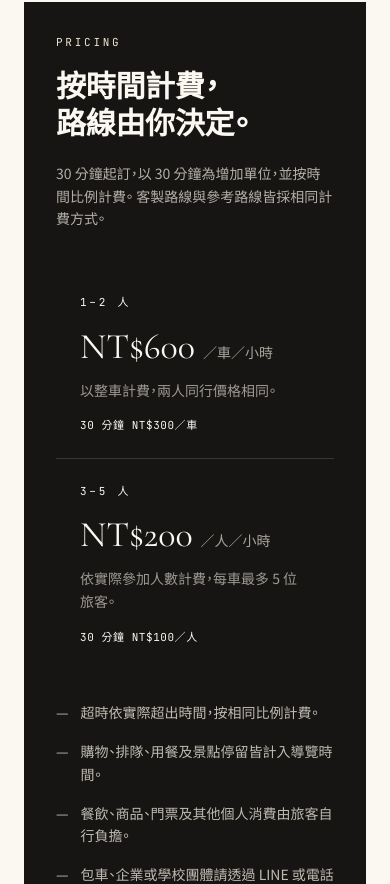
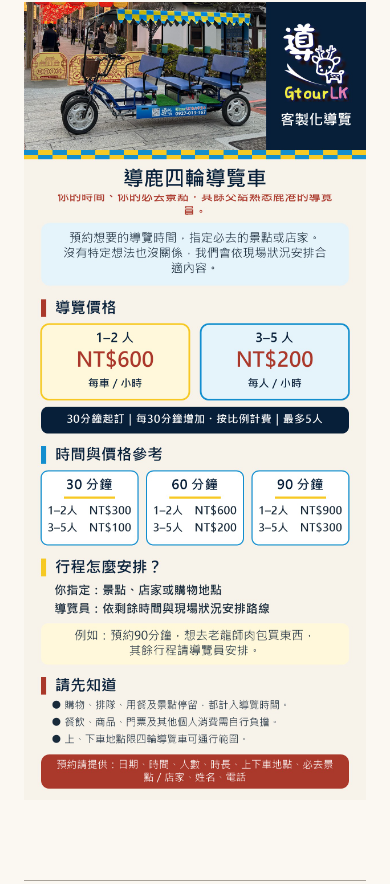
Before and after one commit to Leonchan001/gtourlk-website, a React (Vite) app: page / in a window 390 px wide. Shown: the part 4688-5572 px from the top of the page. Built offline with nearby package versions, Linux system fonts and the light colour scheme.

Commit message:
Improve mobile tour pricing section

```diff
--- a/src/App.jsx
+++ b/src/App.jsx
@@ -1,4 +1,4 @@
-import { useState } from 'react'
+import { useEffect, useState } from 'react'
 import Header from './components/Header'
 import Hero from './components/Hero'
 import Services from './components/Services'
@@ -11,6 +11,27 @@ import FloatingCTA from './components/FloatingCTA'
 
 export default function App() {
   const [selectedPlan, setSelectedPlan] = useState(null)
+
+  useEffect(() => {
+    function scrollToHash() {
+      const id = decodeURIComponent(window.location.hash.slice(1))
+      if (!id) return
+
+      window.requestAnimationFrame(() => {
+        document.getElementById(id)?.scrollIntoView({ block: 'start' })
+      })
+    }
+
+    scrollToHash()
+    const retry = window.setTimeout(scrollToHash, 800)
+    window.addEventListener('load', scrollToHash)
+    window.addEventListener('hashchange', scrollToHash)
+    return () => {
+      window.clearTimeout(retry)
+      window.removeEventListener('load', scrollToHash)
+      window.removeEventListener('hashchange', scrollToHash)
+    }
+  }, [])
 
   return (
     <div className="min-h-screen bg-paper-50 text-ink-700">
--- a/src/components/Services.jsx
+++ b/src/components/Services.jsx
@@ -76,23 +76,6 @@ const VEHICLE_FACTS = [
   { label: 'Guide', value: '同車', detail: '導覽員兼任司機' },
   { label: 'Safety', value: '安全帶', detail: '車上備有安全帶' },
   { label: 'Weather', value: '遮雨', detail: '雨天備有遮雨設備' },
-]
-
-const PRICING = [
-  {
-    people: '1–2 人',
-    amount: 'NT$600',
-    unit: '／車／小時',
-    note: '以整車計費，兩人同行價格相同。',
-    halfHour: '30 分鐘 NT$300／車',
-  },
-  {
-    people: '3–5 人',
-    amount: 'NT$200',
-    unit: '／人／小時',
-    note: '依實際參加人數計費，每車最多 5 位旅客。',
-    halfHour: '30 分鐘 NT$100／人',
-  },
 ]
 
 export default function Services({ setSelectedPlan }) {
@@ -231,47 +214,27 @@ export default function Services({ setSelectedPlan }) {
           </p>
         </div>
 
-        {/* 計費方式 */}
-        <div className="bg-ink-800 text-paper-50 p-8 md:p-12 mb-20">
-          <div className="grid md:grid-cols-12 gap-10">
-            <div className="md:col-span-4">
-              <div className="eyebrow-light mb-4">Pricing</div>
-              <h3 className="font-serif text-3xl md:text-4xl text-paper-50 leading-tight mb-5">
-                按時間計費，<br />路線由你決定。
-              </h3>
-              <p className="text-paper-100/70 text-sm leading-relaxed">
-                30 分鐘起訂，以 30 分鐘為增加單位，並按時間比例計費。
-                客製路線與參考路線皆採相同計費方式。
-              </p>
-            </div>
+        {/* 手機優先的導覽價格資訊圖；文字版保留給搜尋引擎與螢幕閱讀器。 */}
+        <section id="pricing" className="mb-20 scroll-mt-24" aria-labelledby="pricing-title">
+          <h3 id="pricing-title" className="sr-only">導鹿四輪導覽車客製化導覽價格</h3>
+          <figure className="mx-auto max-w-4xl bg-paper-50">
+            <img
+              src="./tour-pricing-mobile.jpg"
+              alt="導鹿四輪導覽車客製化導覽價格資訊圖。1至2人每車每小時600元；3至5人每人每小時200元；30分鐘起訂，每30分鐘增加，按時間比例計費，每車最多5人。"
+              loading="lazy"
+              width="1200"
+              height="2800"
+              className="block w-full h-auto"
+            />
+          </figure>
 
-            <div className="md:col-span-8">
-              <div className="grid sm:grid-cols-2 gap-px bg-paper-100/15 mb-8">
-                {PRICING.map(rate => (
-                  <div key={rate.people} className="bg-ink-800 p-6 md:p-8">
-                    <div className="font-mono text-[11px] tracking-widest uppercase text-brick-300 mb-4">
-                      {rate.people}
-                    </div>
-                    <div className="flex flex-wrap items-baseline gap-2 mb-3">
-                      <span className="font-display text-4xl text-paper-50">{rate.amount}</span>
-                      <span className="text-paper-100/65 text-sm">{rate.unit}</span>
-                    </div>
-                    <p className="text-paper-100/60 text-sm leading-relaxed">{rate.note}</p>
-                    <p className="font-mono text-[11px] tracking-wider text-brick-300 mt-4">{rate.halfHour}</p>
-                  </div>
-                ))}
-              </div>
-
-              <ul className="grid sm:grid-cols-2 gap-x-8 gap-y-4 text-sm text-paper-100/75 leading-relaxed">
-                <li className="flex gap-3"><span className="text-brick-300">—</span><span>超時依實際超出時間，按相同比例計費。</span></li>
-                <li className="flex gap-3"><span className="text-brick-300">—</span><span>購物、排隊、用餐及景點停留皆計入導覽時間。</span></li>
-                <li className="flex gap-3"><span className="text-brick-300">—</span><span>餐飲、商品、門票及其他個人消費由旅客自行負擔。</span></li>
-                <li className="flex gap-3"><span className="text-brick-300">—</span><span>包車、企業或學校團體請透過 LINE 或電話洽詢報價。</span></li>
-                <li className="flex gap-3 sm:col-span-2"><span className="text-brick-300">—</span><span>加入官方 LINE 好友並透過 LINE 預約，可享導覽費 95 折。</span></li>
-              </ul>
-            </div>
+          <div className="sr-only">
+            <p>預約想要的導覽時間，指定必去的景點或店家，其餘行程由熟悉鹿港的導覽員安排。沒有特定想法也沒關係，我們會依現場情況規劃合適內容。</p>
+            <p>1至2人為新台幣600元每車每小時；3至5人為新台幣200元每人每小時。30分鐘起訂，以30分鐘為增加單位，按時間比例計費，每車最多搭乘5人。</p>
+            <p>購物、排隊、用餐及景點停留皆計入導覽時間。餐飲、商品、門票及其他個人消費需自行負擔。上、下車地點限四輪導覽車可通行範圍。</p>
+            <p>預約請提供日期、時間、人數、導覽時長、上車與下車地點、必去景點或店家、姓名及電話。</p>
           </div>
-        </div>
+        </section>
 
         <div className="border-t border-ink-200 pt-12">
           <div className="grid md:grid-cols-12 gap-8">
```
Also changed, not shown: public/tour-pricing-mobile.jpg (added).
